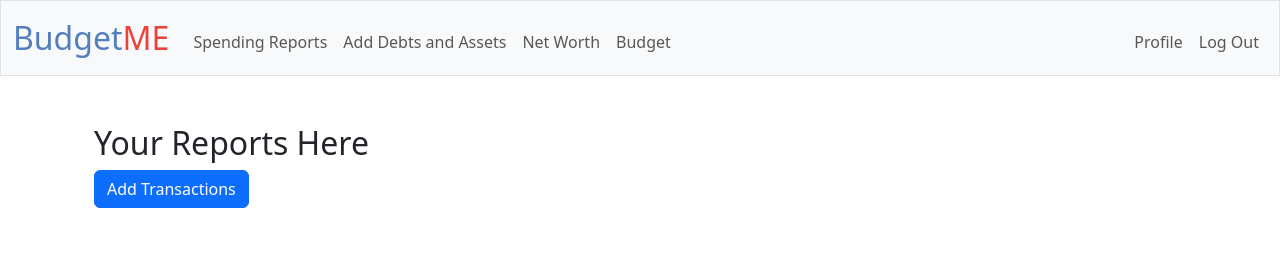
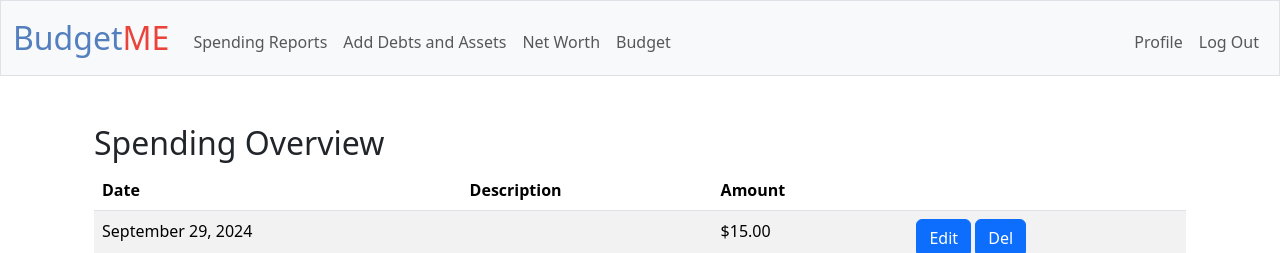
Before and after one commit to NikolaiAbaev/budgetApp, a Flask app: page /reports in a window 1280 px wide. Shown: the top 253 px of the page. Run offline with Flask 3, Linux system fonts and the light colour scheme; a user stored in the database is signed in; some libraries are stand-ins or nearby versions.

Commit message:
reports html update

```diff
--- a/app.py
+++ b/app.py
@@ -7,7 +7,7 @@ from flask_session import Session
 
 from werkzeug.security import check_password_hash, generate_password_hash
 
-from helpers import apology, login_required, usd, interest
+from helpers import apology, login_required, usd, interest, date_format
 
 # Configure application
 app = Flask(__name__)
@@ -143,11 +143,25 @@ def register():
     return render_template("register.html")
 
 
-@app.route("/reports", methods=["GET"])
+@app.route("/reports", methods=["GET", "POST"])
 @login_required
 def reports():
+    """Allow User to Edit and Delete Entries on the Generated Table"""
+    if request.method == "POST":
+        #handle the updates, edits, and deletions
+            # DELETION
+            # UPDATE
+
+        return redirect("reports.html")
+
     """Render Monthly and Yearly statistics here"""
-    return render_template("reports.html")
+    user_data = db.execute("SELECT id, type, amount, description, category, transaction_date, source FROM transactions WHERE user_id = ?", session["user_id"])
+    user_data.sort(key=lambda x: x['transaction_date'])
+    for i in user_data:
+        i['amount'] = usd(i['amount'])
+        i['transaction_date'] = date_format(i['transaction_date'])
+
+    return render_template("reports.html", user_data=user_data)
 
 
 @app.route("/transactions", methods=["POST", "GET"])
@@ -188,11 +202,11 @@ def income():
             db.execute("INSERT INTO transactions (user_id, type, amount, description, category, transaction_date, source) VALUES (?, ?, ?, ?, ?, ?, ?)",
                     session["user_id"], form_type, amount, description, category, transaction_date, source)
 
-            # to do: addition to the transaction DB should affect debt and assets DBs.
+            # TO DO: addition to the transaction DB should affect debt and assets DBs.
 
         return render_template("transactions.html")
 
-    # to do: transfer
+    # TO DO: transfer
 
     return render_template("transactions.html", expense=CATEGORIES["expense"], income=CATEGORIES["income"])
 
@@ -247,8 +261,14 @@ def addnetworth():
         form_request = request.args.get("submit")
         return render_template("addnetworth.html", form_request=form_request)
 
+
 # TO DO: user account edit page
+
 
 # TO DO: Add a route to generate monthly / yearly spending
 
+
 # TO DO: Add a route to create a budget
+
+
+# TO DO: nest the net worth by asset / debt type.
--- a/helpers.py
+++ b/helpers.py
@@ -53,3 +53,11 @@ def usd(value):
 def interest(value):
     """Format value as percentage with two decimals behind."""
     return f"{value:.2f}%"
+
+
+def date_format(str):
+    """Format the str into a a date in the following format: "Month, Date, Year." """
+    MONTHS = {
+    1: "January", 2: "February", 3: "March", 4: "April", 5: "May", 6: "June", 7: "July", 8: "August", 9: "September", 10: "October", 11: "November", 12: "December"}
+    split = str.split("-")
+    return f"{MONTHS[int(split[1])]} {int(split[2])}, {split[0]}"
--- a/templates/reports.html
+++ b/templates/reports.html
@@ -7,11 +7,37 @@
 {% block main %}
 
     <div class="container text-start">
-        <h2>Your Reports Here</h2>
+        <h2>Spending Overview</h2>
+
+        <table class="table table-hover table-striped">
+            <thead>
+                <tr class="list-heading">
+                    <th scope="row">Date</th>
+                    <th scope="row">Description</th>
+                    <th scope="row">Amount</th>
+                    <th></th>
+                </tr>
+            </thead>
+                {% for data in user_data %}
+                <tr id="row-{{ data.id }}">
+                    <td id="date-{{ data.id }}">{{ data.transaction_date }}</td>
+                    <td id="description-{{ data.id }}">{{ data.description }}</td>
+                    <td id="amount-{{ data.id }}">{{ data.amount }}</td>
+                    <td>
+                        <button class="btn btn-primary" type="submit" id="edit-{{data.id}}">Edit</button>
+                        <button class="btn btn-primary" type="submit" id="delete-{{data.id}}">Del</button>
+                    </td>
+                </tr>
+                {% endfor %}
+            <tbody>
+
+            </tbody>
+        </table>
 
         <form action="/transactions" method="get">
             <button class="btn btn-primary" type="submit" id="the_transaction_submit">Add Transactions</button>
         </form>
-    <script src="{{ url_for('static', filename='script.js') }}"></script>
+
+    <script src="{{ url_for('static', filename='reports_script.js') }}"></script>
 
 {% endblock %}
```
Also changed, not shown: budget.db, static/reports_script.js (added), 1 other file.
